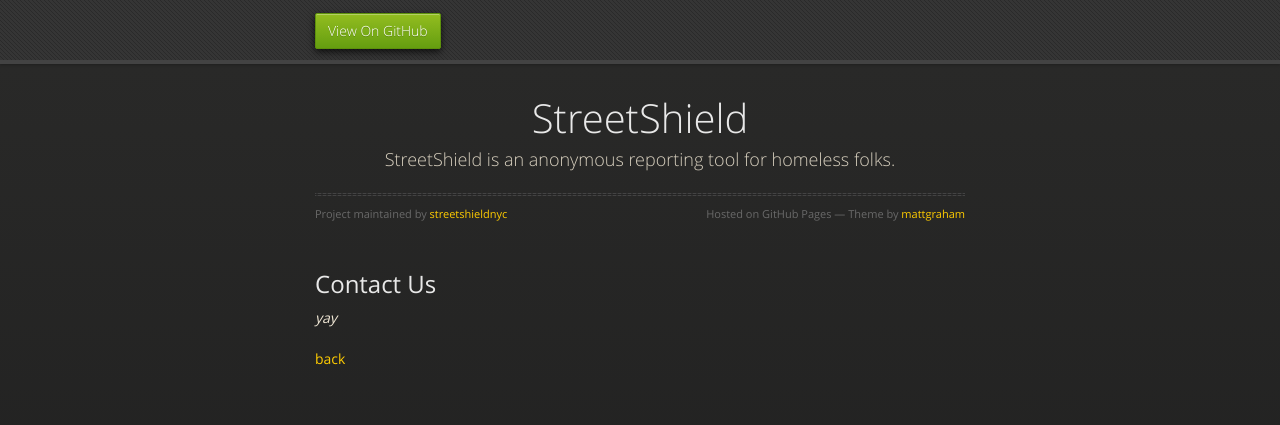
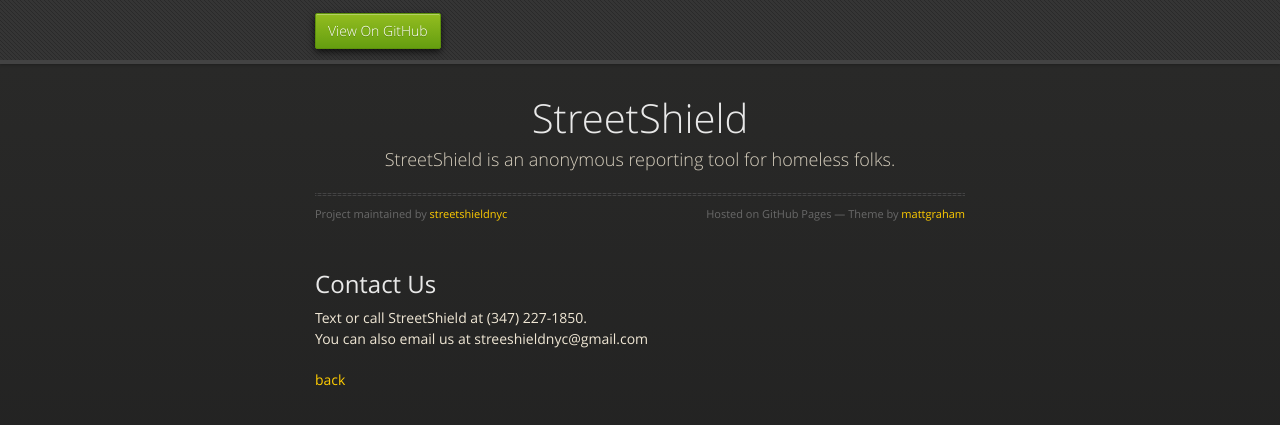
Before and after one commit to streetshieldnyc/streetshieldnyc.github.io, a Jekyll site: the page built from docs/contact-us.md, in a window 1280 px wide. Shown: the top 425 px of the page. Built offline with Jekyll 4.4.1, drawn with Linux system fonts in a browser that asks for light colours; our own code applies the rules of GitHub Pages for plain Markdown files.

Commit message:
Update contact-us.md

```diff
--- a/docs/contact-us.md
+++ b/docs/contact-us.md
@@ -4,6 +4,7 @@ layout: default
 
 ## Contact Us
 
-_yay_
+Text or call StreetShield at (347) 227-1850.
+You can also email us at streeshieldnyc@gmail.com
 
 [back](./)
```
